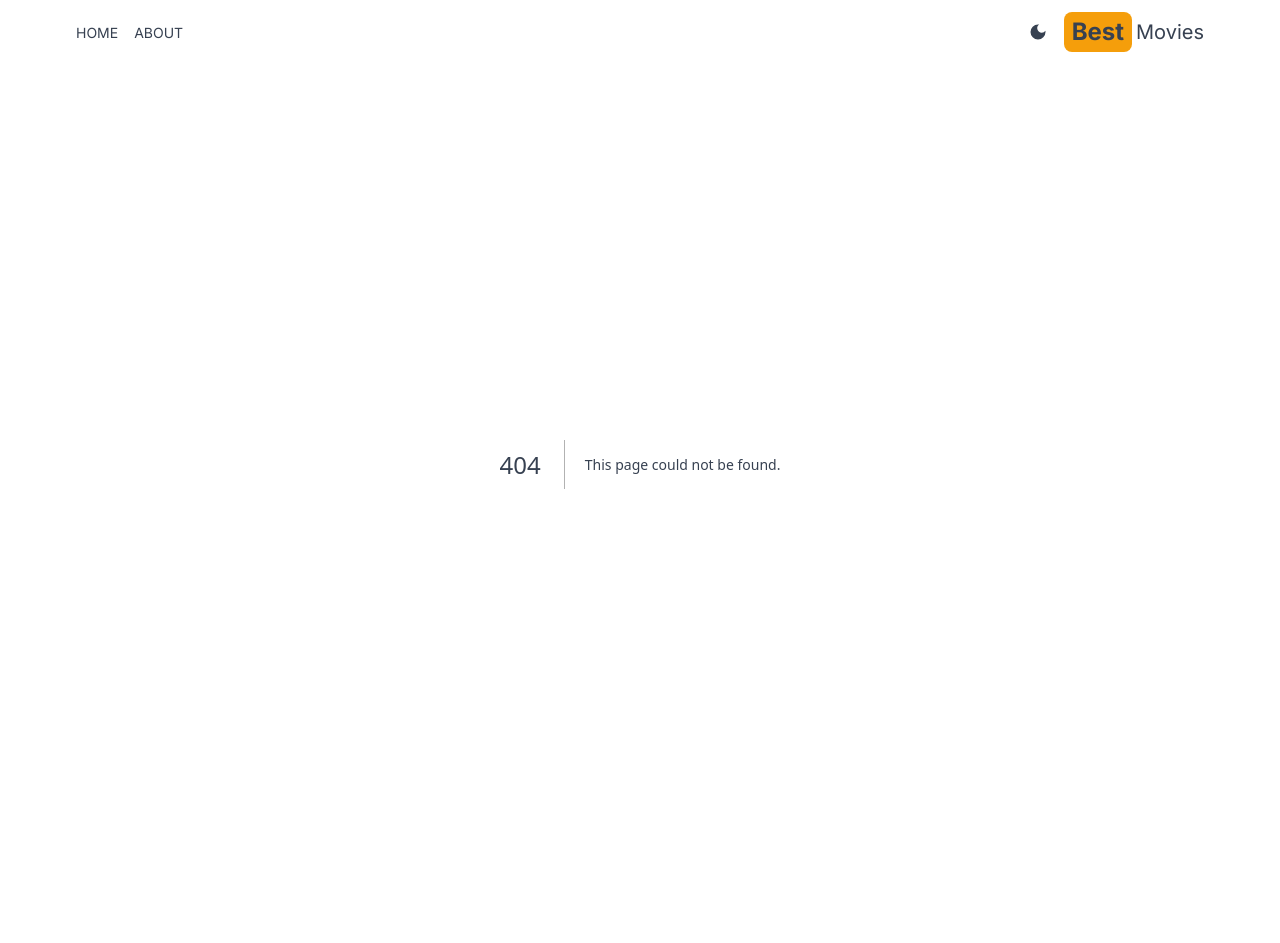
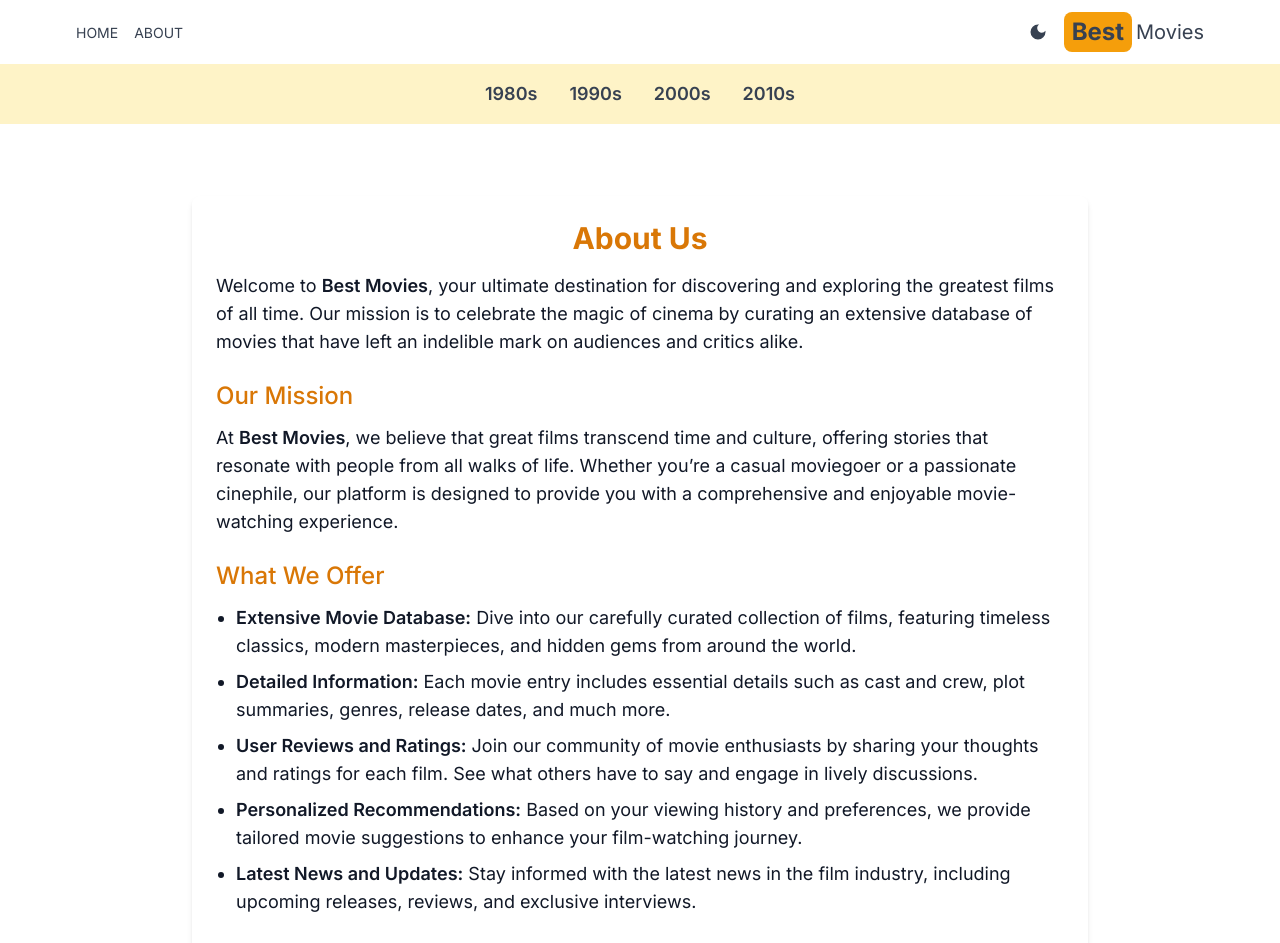
Before and after one commit to JasonFaeq/best-movies, a Next.js app: page /about in a window 1280 px wide. Before the commit this address had no page. Shown: the top 943 px of the page. Before the commit the page ends 864 px from the top, so only its background shows below. Built offline with nearby package versions, Linux system fonts and the light colour scheme.

Commit message:
create navbar component

```diff
--- /dev/null
+++ b/src/app/about/page.jsx
@@ -0,0 +1,47 @@
+import React from 'react';
+
+export default function About() {
+  return (
+    <div className='p-10'>
+    <div className="max-w-4xl mx-auto p-6 bg-white dark:bg-gray-800 rounded-lg shadow-md mt-8">
+        <h1 className="text-3xl font-bold mb-4 text-center text-amber-600 dark:text-amber-400">About Us</h1>
+        <p className="mb-6 text-lg text-gray-900 dark:text-gray-300">
+            Welcome to <span className="font-semibold">Best Movies</span>, your ultimate destination for discovering and exploring the greatest films of all time. Our mission is to celebrate the magic of cinema by curating an extensive database of movies that have left an indelible mark on audiences and critics alike.
+        </p>
+
+        <h2 className="text-2xl font-medium mb-3 text-amber-600 dark:text-amber-400">Our Mission</h2>
+        <p className="mb-6 text-lg text-gray-900 dark:text-gray-300">
+            At <span className="font-semibold">Best Movies</span>, we believe that great films transcend time and culture, offering stories that resonate with people from all walks of life. Whether you’re a casual moviegoer or a passionate cinephile, our platform is designed to provide you with a comprehensive and enjoyable movie-watching experience.
+        </p>
+
+        <h2 className="text-2xl font-medium mb-3 text-amber-600 dark:text-amber-400">What We Offer</h2>
+        <ul className="list-disc pl-5 mb-6 text-lg text-gray-900 dark:text-gray-300">
+            <li className="mb-2">
+            <span className="font-semibold">Extensive Movie Database:</span> Dive into our carefully curated collection of films, featuring timeless classics, modern masterpieces, and hidden gems from around the world.
+            </li>
+            <li className="mb-2">
+            <span className="font-semibold">Detailed Information:</span> Each movie entry includes essential details such as cast and crew, plot summaries, genres, release dates, and much more.
+            </li>
+            <li className="mb-2">
+            <span className="font-semibold">User Reviews and Ratings:</span> Join our community of movie enthusiasts by sharing your thoughts and ratings for each film. See what others have to say and engage in lively discussions.
+            </li>
+            <li className="mb-2">
+            <span className="font-semibold">Personalized Recommendations:</span> Based on your viewing history and preferences, we provide tailored movie suggestions to enhance your film-watching journey.
+            </li>
+            <li className="mb-2">
+            <span className="font-semibold">Latest News and Updates:</span> Stay informed with the latest news in the film industry, including upcoming releases, reviews, and exclusive interviews.
+            </li>
+        </ul>
+
+        <h2 className="text-2xl font-medium mb-3 text-amber-600 dark:text-amber-400">Why We Love Movies</h2>
+        <p className="mb-6 text-lg text-gray-900 dark:text-gray-300">
+            Movies have the power to transport us to different worlds, evoke a range of emotions, and inspire us to see life from new perspectives. At <span className="font-semibold">Best Movies</span>, we are passionate about celebrating this art form and fostering a community where everyone can share their love for cinema.
+        </p>
+
+        <p className="text-lg text-center text-gray-900 dark:text-gray-300">
+            Thank you for visiting <span className="font-semibold">Best Movies</span>. We hope you enjoy exploring our site and discovering your next favorite film. Lights, camera, action—let’s embark on this cinematic adventure together!
+        </p>
+        </div>
+    </div>
+  );
+}
--- a/src/app/layout.js
+++ b/src/app/layout.js
@@ -2,6 +2,7 @@ import { Inter } from "next/font/google";
 import "./globals.css";
 import Header from "@/components/Header";
 import Providers from "./Providers";
+import Navbar from "@/components/Navbar";
 
 const inter = Inter({ subsets: ["latin"] });
 
@@ -16,6 +17,7 @@ export default function RootLayout({ children }) {
       <body className={inter.className}>
         <Providers>
           <Header />
+          <Navbar />
           {children}
         </Providers>
       </body>
--- /dev/null
+++ b/src/components/Navbar.jsx
@@ -0,0 +1,13 @@
+import React from 'react'
+import NavbarItem from './NavbarItem'
+
+export default function Navbar() {
+  return (
+    <div className='flex dark:bg-gray-600 bg-amber-100 p-4 lg:text-lg justify-center gap-8'>
+        <NavbarItem title="1980s" param="fetch1980s" />
+        <NavbarItem title="1990s" param="fetch1990s" />
+        <NavbarItem title="2000s" param="fetch2000s" />
+        <NavbarItem title="2010s" param="fetch2010s" />
+    </div>
+  )
+}
--- /dev/null
+++ b/src/components/NavbarItem.jsx
@@ -0,0 +1,20 @@
+"use client";
+import Link from 'next/link';
+import React from 'react';
+import { useSearchParams } from 'next/navigation';
+
+export default function NavbarItem({ title, param }) {
+  const searchParams = useSearchParams();
+  const genre = searchParams.get('genre');
+
+  return (
+    <div>
+      <Link
+        className={`hover:text-amber-600 font-semibold ${genre === param ? 'underline underline-offset-8 decoration-4 decoration-amber-500 rounded-lg' : ''}`}
+        href={`/?genre=${param}`}
+      >
+        {title}
+      </Link>
+    </div>
+  );
+}
```
